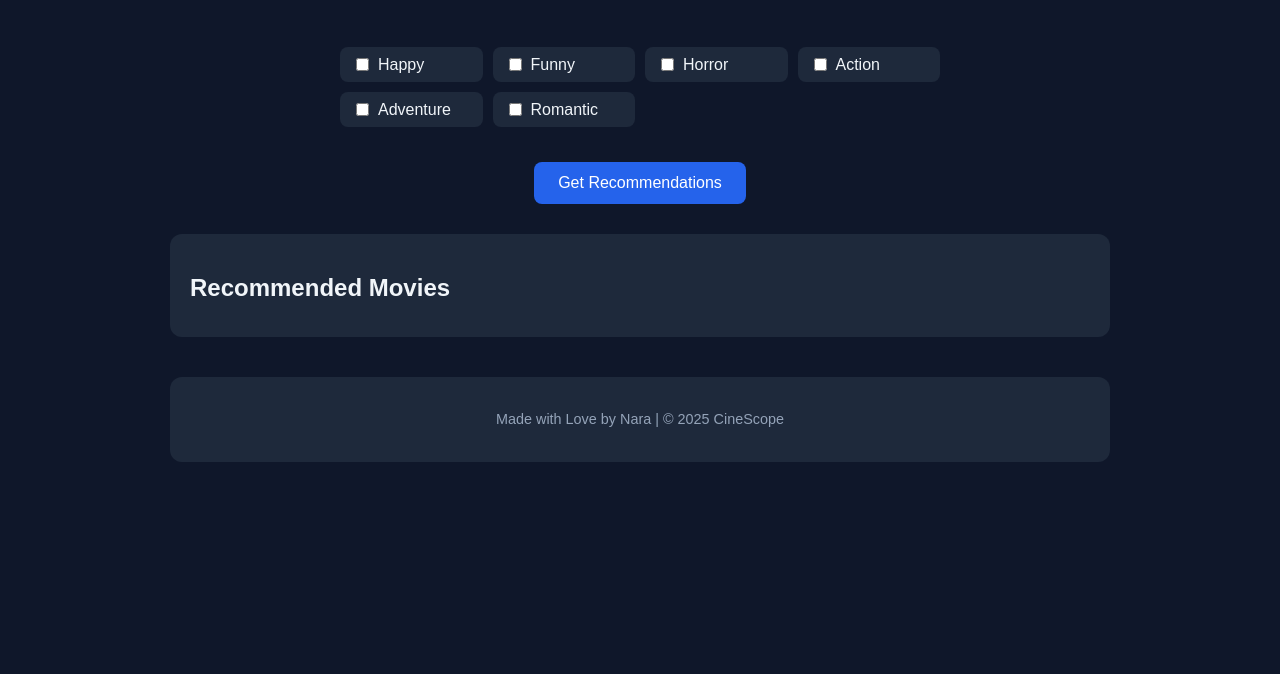
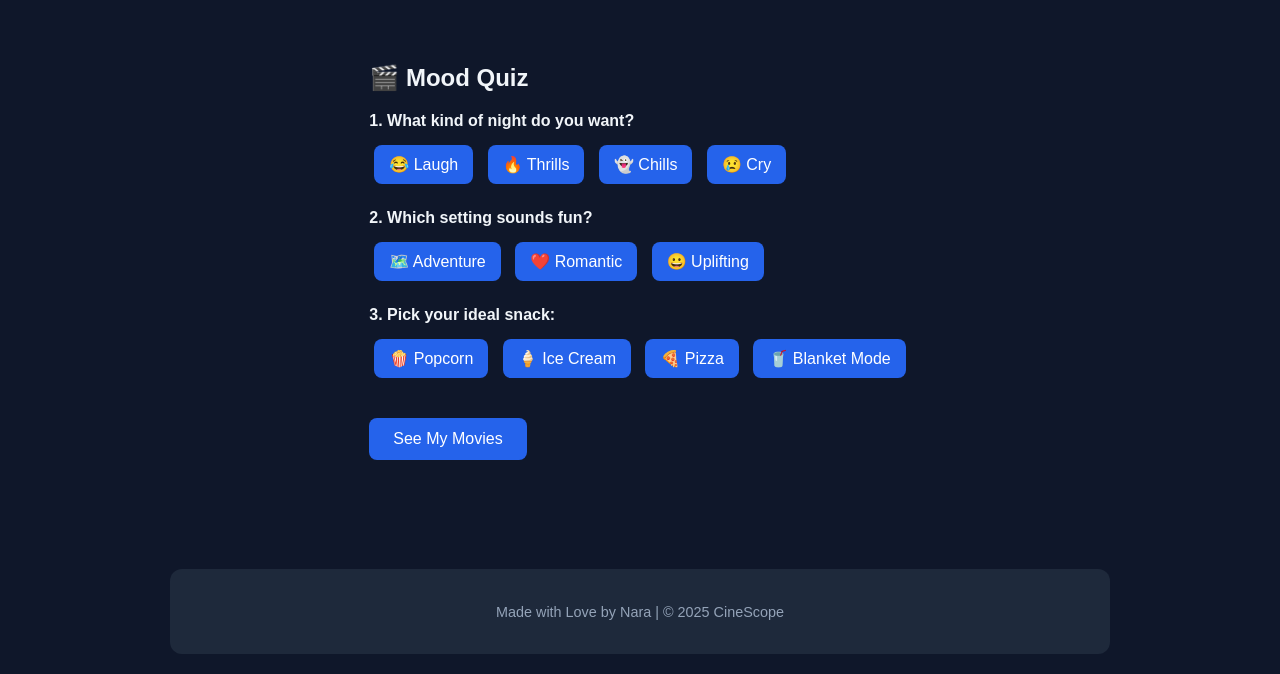
Before and after one commit to NaRaTHL/CineScope, a plain HTML site: page index.html in a window 1280 px wide. Shown: the part 166-840 px from the top of the page. Drawn offline with Linux system fonts and the light colour scheme.

Commit message:
change mood quiz

```diff
--- a/index.html
+++ b/index.html
@@ -7,34 +7,47 @@
   <link rel="stylesheet" href="style.css">
 </head>
 <body>
-  <!-- ID and Name -->
-  <div class="top-bar">
-    <div class="id">240702404075</div>
-    <div class="name">Sai Thet Htut Lin</div>
-  </div>
-
   <!-- Header -->
   <header>
     <h1>CineScope</h1>
     <p class="slogan">Find the perfect movie for your mood</p>
   </header>
 
-  <!-- Mood Selection -->
-  <div class="mood-selector">
-    <label><input type="checkbox" value="happy"> Happy</label>
-    <label><input type="checkbox" value="funny"> Funny</label>
-    <label><input type="checkbox" value="horror"> Horror</label>
-    <label><input type="checkbox" value="action"> Action</label>
-    <label><input type="checkbox" value="adventure"> Adventure</label>
-    <label><input type="checkbox" value="romantic"> Romantic</label>
+  <!-- Quiz Section -->
+  <div id="quiz">
+    <h2>🎬 Mood Quiz</h2>
+
+    <div class="question">
+      <p>1. What kind of night do you want?</p>
+      <button onclick="answer('funny')">😂 Laugh</button>
+      <button onclick="answer('action')">🔥 Thrills</button>
+      <button onclick="answer('horror')">👻 Chills</button>
+      <button onclick="answer('sad')">😢 Cry</button>
+    </div>
+
+    <div class="question">
+      <p>2. Which setting sounds fun?</p>
+      <button onclick="answer('adventure')">🗺️ Adventure</button>
+      <button onclick="answer('romantic')">❤️ Romantic</button>
+      <button onclick="answer('happy')">😀 Uplifting</button>
+    </div>
+
+    <div class="question">
+      <p>3. Pick your ideal snack:</p>
+      <button onclick="answer('adventure')">🍿 Popcorn</button>
+      <button onclick="answer('romantic')">🍦 Ice Cream</button>
+      <button onclick="answer('funny')">🍕 Pizza</button>
+      <button onclick="answer('horror')">🥤 Blanket Mode</button>
+    </div>
+
+    <button onclick="showQuizResults()">See My Movies</button>
   </div>
 
-  <button onclick="recommendMovies()">Get Recommendations</button>
-
-  <!-- Results -->
-  <div class="results" id="results">
+  <!-- Results Section (hidden initially) -->
+  <div class="results" id="results" style="display: none;">
     <h2>Recommended Movies</h2>
     <div id="movieList"></div>
+    <button onclick="restartQuiz()">🔄 Try Again</button>
   </div>
 
   <!-- Footer -->
--- a/script.js
+++ b/script.js
@@ -1,23 +1,40 @@
-async function recommendMovies() {
-  const selectedMoods = Array.from(document.querySelectorAll("input[type=checkbox]:checked")).map(cb => cb.value);
+let quizAnswers = [];
+
+// Collect quiz answers
+function answer(mood) {
+  quizAnswers.push(mood);
+}
+
+// Show recommendations based on quiz result
+async function showQuizResults() {
   const movieList = document.getElementById("movieList");
   movieList.innerHTML = "";
 
-  if (selectedMoods.length === 0) {
-    movieList.innerHTML = "<p>Please select at least one mood.</p>";
+  if (quizAnswers.length === 0) {
+    movieList.innerHTML = "<p>Please answer the quiz first!</p>";
     return;
   }
+
+  // Count most frequent mood
+  const moodCount = {};
+  quizAnswers.forEach(m => {
+    moodCount[m] = (moodCount[m] || 0) + 1;
+  });
+
+  const topMood = Object.keys(moodCount).reduce((a, b) =>
+    moodCount[a] > moodCount[b] ? a : b
+  );
 
   try {
     const response = await fetch("movies.json");
     const movieDatabase = await response.json();
 
-    selectedMoods.forEach(mood => {
-      if (movieDatabase[mood]) {
-        movieDatabase[mood].forEach(movie => {
+    if (movieDatabase[topMood]) {
+      movieList.innerHTML = `<h3>You’re in the mood for <span class="highlight">${topMood}</span> movies!</h3>`;
+
+      movieDatabase[topMood].forEach(movie => {
         const card = document.createElement("div");
         card.classList.add("movie-card");
-
         card.innerHTML = `
           <img src="${movie.img}" alt="${movie.title}">
           <div class="movie-info">
@@ -27,10 +44,24 @@ async function recommendMovies() {
         `;
         movieList.appendChild(card);
       });
+    } else {
+      movieList.innerHTML = `<p>No movies found for mood: ${topMood}</p>`;
     }
-    });
   } catch (error) {
     movieList.innerHTML = "<p>Error loading movie database.</p>";
     console.error("Error:", error);
   }
+
+  // Hide quiz, show results
+  document.getElementById("quiz").style.display = "none";
+  document.getElementById("results").style.display = "block";
+
+  // Reset answers for next quiz run
+  quizAnswers = [];
 }
+
+// Restart quiz
+function restartQuiz() {
+  document.getElementById("quiz").style.display = "block";
+  document.getElementById("results").style.display = "none";
+}
--- a/style.css
+++ b/style.css
@@ -151,3 +151,38 @@ footer a {
 footer a:hover {
   text-decoration: underline;
 }
+
+#quiz, #results {
+  max-width: 800px;
+  margin: auto;
+  padding: 20px;
+}
+
+.question {
+  margin: 20px 0;
+}
+
+.question p {
+  font-weight: bold;
+  margin-bottom: 10px;
+}
+
+.question button {
+  margin: 5px;
+  padding: 10px 15px;
+  border: none;
+  border-radius: 8px;
+  background: #2563eb;
+  color: #fff;
+  cursor: pointer;
+  transition: background 0.3s;
+}
+
+.question button:hover {
+  background: #1d4ed8;
+}
+
+.highlight {
+  color: #e11d48;
+  font-weight: bold;
+}
```
Lines whose indentation alone changed are shown as unchanged.
